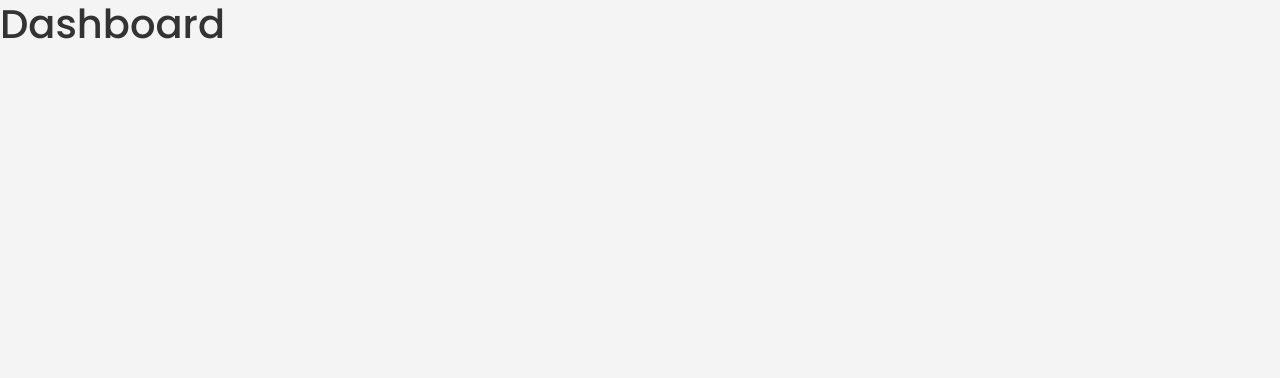
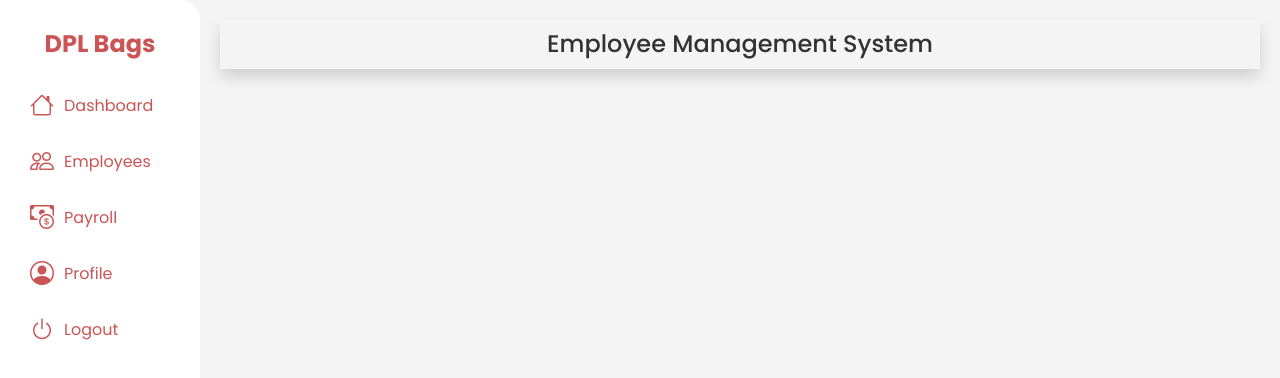
Before and after one commit to Dushani-Ranasinghe/payroll-system, a React (Create React App) app in the folder client/: page /dashboard in a window 1280 px wide. Shown: the top 378 px of the page. Built offline with nearby package versions, Linux system fonts and the light colour scheme.

Commit message:
Created sidebar for dashboard

```diff
--- a/client/src/pages/Dashboard.js
+++ b/client/src/pages/Dashboard.js
@@ -1,9 +1,58 @@
-import React from 'react'
+import React from 'react';
+import { Link, Outlet } from 'react-router-dom';
+import "bootstrap-icons/font/bootstrap-icons.css";
+import "../styles/Dashboard.css";
 
-const Dashboard = () => {
+const Dashboard = ({ handleLogout }) => {
   return (
-    <div><h1>Dashboard</h1></div>
-  )
-}
+    <div className="dashboard-container">
+      <div className="dashboard-row">
+        <div className="dashboard-sidebar">
+          <a href="/dashboard" className="dashboard-header">
+            DPL Bags
+          </a>
+          <ul className="dashboard-nav">
+            <li className="dashboard-nav-item">
+              <Link to="/dashboard" className="dashboard-nav-link">
+                <i className="dashboard-nav-icon bi-house"></i>
+                <span className="dashboard-nav-text">Dashboard</span>
+              </Link>
+            </li>
+            <li className="dashboard-nav-item">
+              <Link to="/employee" className="dashboard-nav-link">
+                <i className="dashboard-nav-icon bi-people"></i>
+                <span className="dashboard-nav-text">Employees</span>
+              </Link>
+            </li>
+            <li className="dashboard-nav-item">
+              <Link to="/employee" className="dashboard-nav-link">
+                <i className="dashboard-nav-icon bi-cash-coin"></i>
+                <span className="dashboard-nav-text">Payroll</span>
+              </Link>
+            </li>
+            <li className="dashboard-nav-item">
+              <Link to="profile" className="dashboard-nav-link">
+                <i className="dashboard-nav-icon bi-person-circle"></i>
+                <span className="dashboard-nav-text">Profile</span>
+              </Link>
+            </li>
+            <li className="dashboard-nav-item" onClick={handleLogout}>
+              <a href="/logout" className="dashboard-nav-link">
+                <i className="dashboard-nav-icon bi-power"></i>
+                <span className="dashboard-nav-text">Logout</span>
+              </a>
+            </li>
+          </ul>
+        </div>
+        <div className="dashboard-content">
+          <div className="dashboard-header-bar">
+            <h4 className="dashboard-title">Employee Management System</h4>
+          </div>
+          <Outlet />
+        </div>
+      </div>
+    </div>
+  );
+};
 
-export default Dashboard
+export default Dashboard;
--- /dev/null
+++ b/client/src/styles/Dashboard.css
@@ -0,0 +1,77 @@
+.dashboard-container {
+    width: 100%;
+}
+
+.dashboard-row {
+    display: flex;
+    flex-wrap: nowrap;
+}
+
+.dashboard-sidebar {
+    width: 200px;
+    background-color: white;
+    color: #cb5454;
+    min-height: 100vh;
+    padding: 10px 20px;
+    display: flex;
+    flex-direction: column;
+    align-items: flex-start;
+    border-radius: 0 20px 20px 0;
+}
+
+.dashboard-header {
+    margin: 1rem auto;
+    font-weight: bold;
+    color: #cb5454;
+    font-size: 1.5rem;
+}
+
+.dashboard-nav {
+    list-style-type: none;
+    padding: 0;
+    width: 100%;
+}
+
+.dashboard-nav-item {
+    width: 100%;
+}
+
+.dashboard-nav-link {
+    color: #cb5454;
+    text-decoration: none;
+    display: flex;
+    align-items: center;
+    padding: 10px;
+    width: 100%;
+}
+
+.dashboard-nav-link:hover {
+    background-color: #cb5454;
+    color: white;
+    border-radius: 10px;
+}
+
+.dashboard-nav-icon {
+    font-size: 1.5rem;
+    margin-right: 10px;
+}
+
+.dashboard-nav-text {
+    font-size: 1rem;
+}
+
+.dashboard-content {
+    flex-grow: 1;
+    padding: 20px;
+}
+
+.dashboard-header-bar {
+    display: flex;
+    justify-content: center;
+    padding: 10px;
+    box-shadow: 0 0.5rem 1rem rgba(0, 0, 0, 0.15);
+}
+
+.dashboard-title {
+    margin: 0;
+}
```
